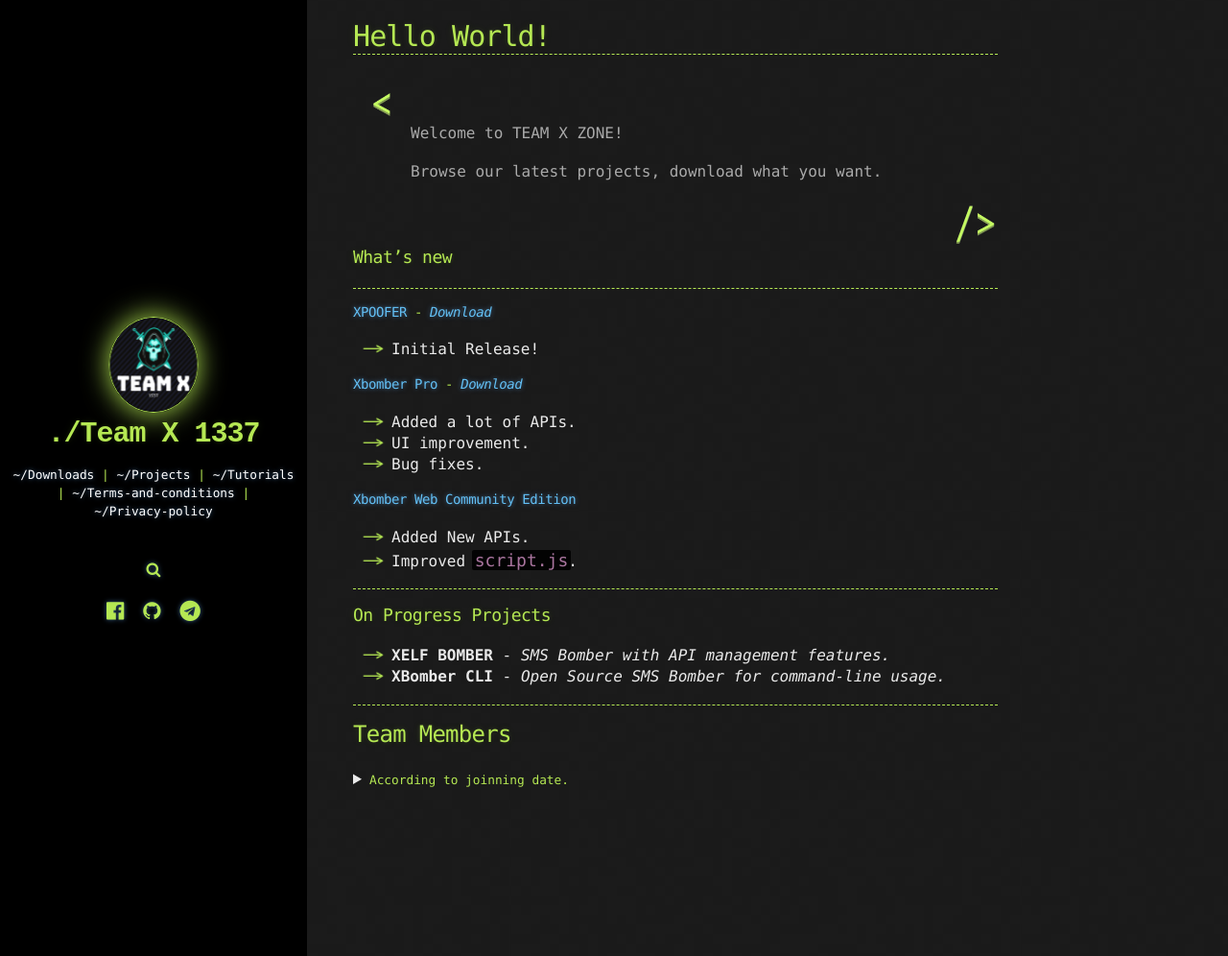
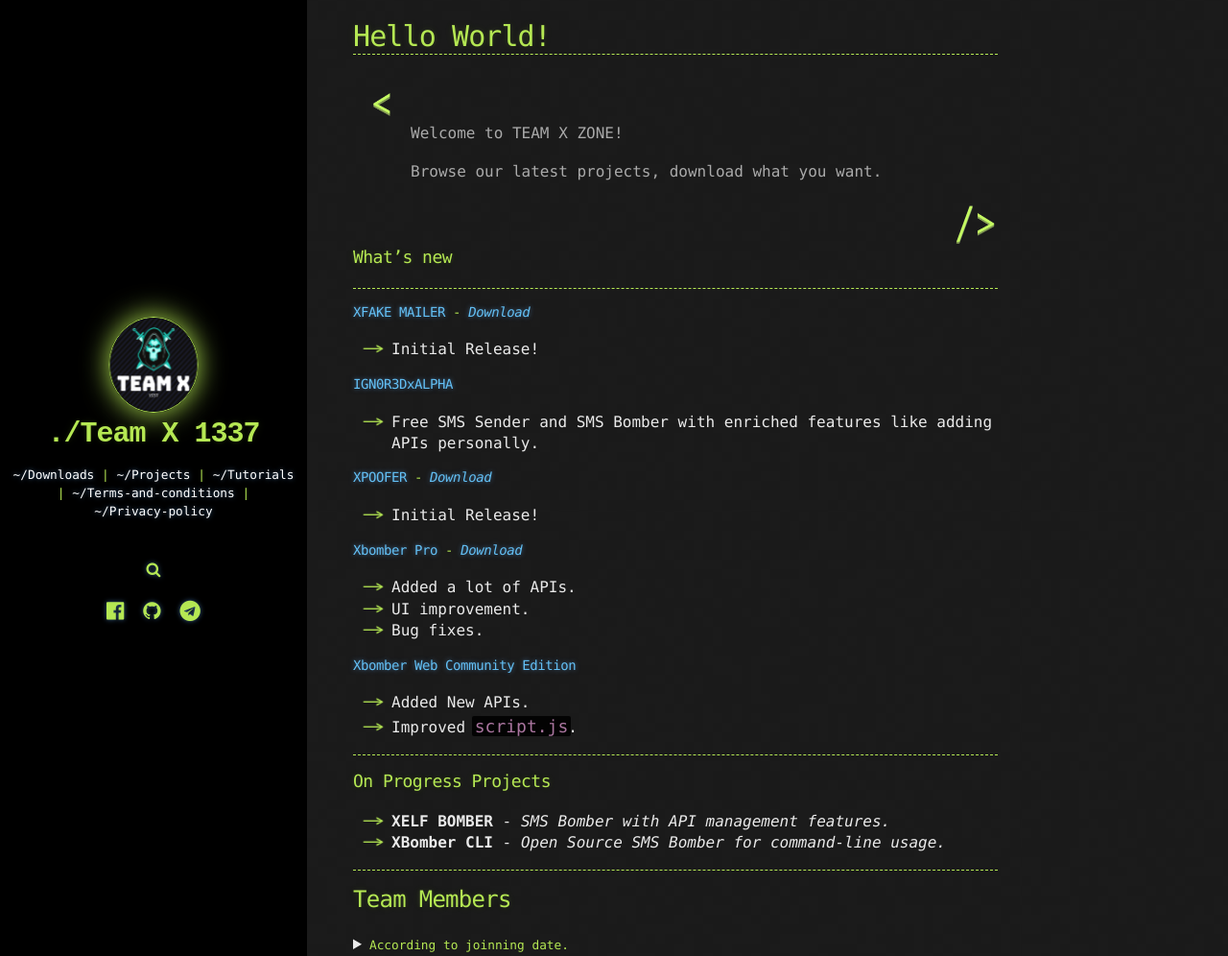
Before and after one commit to WeAreTeamX/weareteamx.github.io, a Jekyll site: the page built from _pages/index.md, in a window 1280 px wide and 996 px high. Shown: the whole window at 96% size. Built offline with Jekyll 4.4.1, drawn with Linux system fonts in a browser that asks for light colours; nearby versions of some CDN libraries; library files that are not in the unit come from our copies.

Commit message:
added XFAKE MAILER

```diff
--- a/_pages/index.md
+++ b/_pages/index.md
@@ -28,6 +28,15 @@ rm flag.txt
 </pre>
 
 * * * -->
+
+
+#### [XFAKE MAILER](https://github.com/WeAreTeamX/xfake-mailer) - [_Download_](https://weareteamx.github.io/downloads)
+
+*   Initial Release!
+
+#### [IGN0R3DxALPHA](https://alphasowmik.xyz/)
+
+*   Free SMS Sender and SMS Bomber with enriched features like adding APIs personally.
 
 
 #### [XPOOFER](https://github.com/WeAreTeamX/xpoofer-app) - [_Download_](https://weareteamx.github.io/downloads)
```
Also changed, not shown: _pages/downloads.md (+3 -0 lines).
